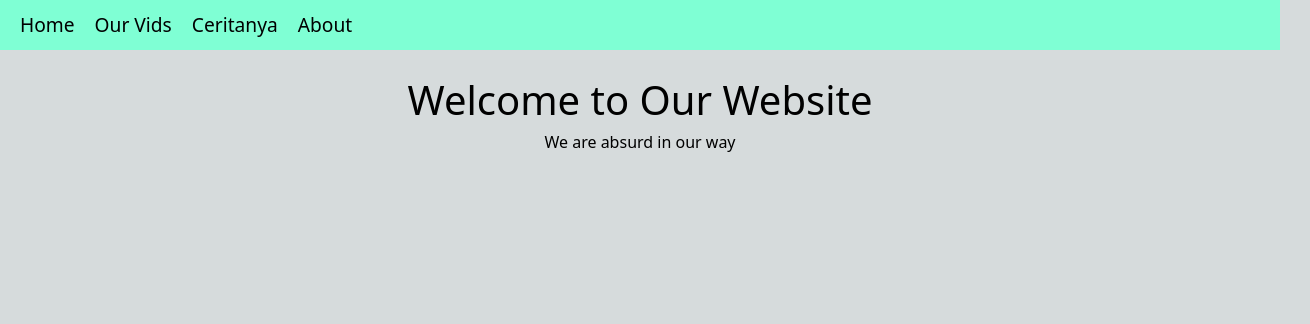
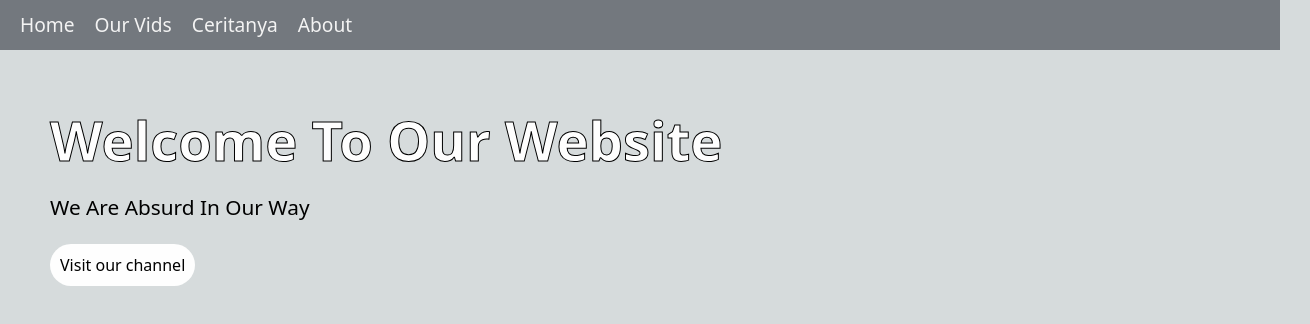
Before and after one commit to firmanasgani/companyProfile, a Next.js app: page / in a window 1280 px wide. Shown: the top 324 px of the page, 1310 px wide, since content can reach past the window. Built offline with nearby package versions, Linux system fonts and the light colour scheme.

Commit message:
set header

```diff
--- a/src/Components/Header.tsx
+++ b/src/Components/Header.tsx
@@ -9,7 +9,10 @@ export default function Header() {
       </div>
       <div style={{ padding: "20px" }} className="banner">
         <h1>Welcome to Our Website</h1>
-        <p>We are absurd in our way</p>
+        <p className="text-title">We are absurd in our way</p>
+        <p style={{marginTop: "20px"}}>
+          <a href="https://www.youtube.com/channel/UCjtsahDG-ST5nxvq4iroXlw" target="_blank" className="btn-cta">Visit our channel</a>
+        </p>
       </div>
     </header>
   );
--- a/src/styles/globals.css
+++ b/src/styles/globals.css
@@ -9,7 +9,8 @@
 }
 
 .header {
-  background-color: aquamarine;
+  background-color: rgba(90, 96, 103, .8);
+  color: #f3f3f3;
   width: 100%;
   display: flex;
   justify-content: left;
@@ -24,17 +25,41 @@
   width: 100%;
   display: flex;
   justify-content: center;
-  align-items: center;
+  margin: 30px;
+  align-items: left;
   flex-direction: column;
+  gap: 10px;
 }
 
 .banner h1 {
-  font-size: 2.5rem;
+  font-size: 3.4rem;
+  font-weight: 700;
+  color: #fefefe;
+  -webkit-text-stroke-width: 1px;
+  -webkit-text-stroke-color: black;
+  text-transform: capitalize;
+}
+
+.text-title {
+  font-size: 1.3rem;
+  text-transform: capitalize;
 }
 
 .header > a:hover {
   cursor: pointer;
   background-color: aqua;
+}
+
+.btn-cta {
+  width: 100px;
+  background-color: #fefefe;
+  border-color: #303030;
+  padding:  10px;
+  border-radius: 40px;
+}
+
+.btn-cta:hover {
+  cursor: pointer;
 }
 
 @media (prefers-color-scheme: dark) {
```
